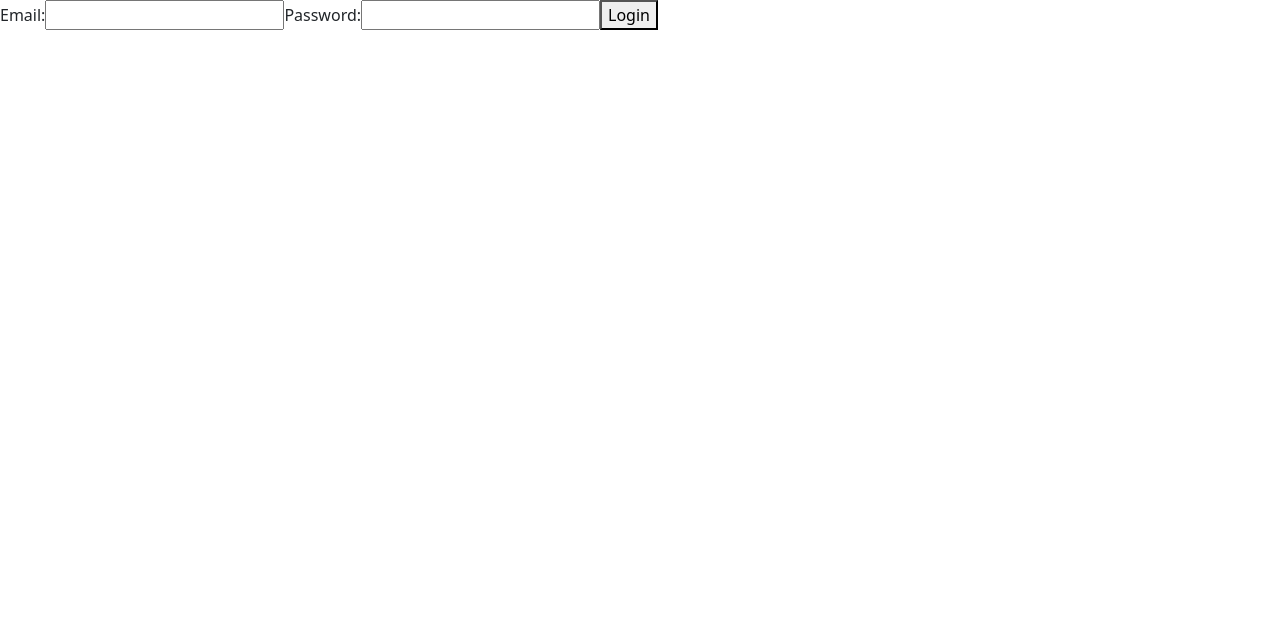
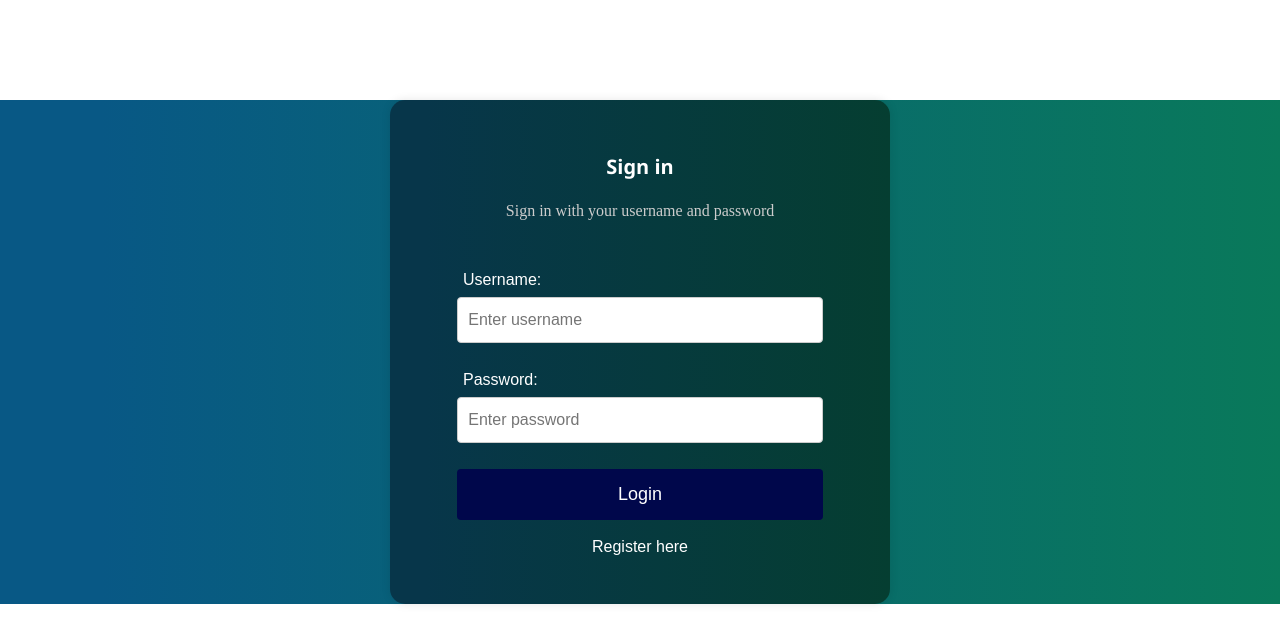
Before and after one commit to junaidshapal/jwtAuthentication-frontend, an Angular app: page /login in a window 1280 px wide. Shown: the top 642 px of the page. Built offline with nearby package versions, Linux system fonts and the light colour scheme; what @auth0/angular-jwt would draw is missing.

Commit message:
New changes added

```diff
--- a/src/app/components/dashboard/dashboard.component.html
+++ b/src/app/components/dashboard/dashboard.component.html
@@ -1,2 +1,2 @@
-<h1>Welcome to the Dashboard</h1>
-<button (click)="logout()">Logout</button>
+<h1 class="text-center">Welcome to the Dashboard</h1>
+<button class="btn btn-primary" (click)="logout()">Logout</button>
--- a/src/app/components/login/login.component.html
+++ b/src/app/components/login/login.component.html
@@ -1,7 +1,111 @@
-<form (submit)="login()">
-    <label>Email:</label>
-    <input type="text" [(ngModel)]="loginData.UserName" name="email" required />
-    <label>Password:</label>
-    <input type="password" [(ngModel)]="loginData.Password" name="password" required />
-    <button type="submit">Login</button>
-  </form>
+
+
+  <head>
+    <style>
+        body{
+            font-family: Arial,  sans-serif;
+            background: rgb(8,88,133);
+            background: linear-gradient(90deg, rgba(8,88,133,1) 8%, rgba(9,121,90,1) 100%, rgba(0,212,255,1) 100%);
+            text-align: center;
+            margin-top: 100px;
+            color: #fff;
+        }
+        .login-form{
+            width: 500px;
+            margin: 0 auto;
+            background: rgb(7,54,74);
+            background: linear-gradient(90deg, rgba(7,54,74,1) 7%, rgba(5,62,49,1) 100%, rgba(9,121,76,1) 100%, rgba(0,212,255,1) 100%);
+            padding: 35px;
+            border-radius: 15px;
+            box-shadow: 0 0 10px rgba(0, 0, 0, 0.1);
+        }
+        .form-header{
+            margin-top: 20px;
+            padding-bottom: 10px;
+        }
+        .form-header h3{
+            font-size: 20px;
+            font-weight: bold;
+            margin-bottom: 20px;
+            font-family:'Segoe UI', Tahoma, Geneva, Verdana, sans-serif;
+        }
+        .form-header p{
+            color: #ccc;
+            margin-bottom: 20px;
+            font-family: 'Times New Roman', Times, serif;
+        }
+        .form-group{
+            margin-top: 15px;
+            padding-bottom: 10px;
+        }
+        .form-group label{
+            display: block;
+            text-align: left;
+            margin-bottom:5px;
+            padding-left: 38px;
+        }
+        .form-group input{
+            width: 85%;
+            padding: 10px;
+            box-sizing: border-box;
+            border: 1px solid #ccc;
+            border-radius: 4px;
+
+        }
+        .remember-me{
+            text-align: left;
+            margin-top: 20px;
+            margin-bottom: 20px;
+            color: #fff;
+            padding-left: 32px;
+
+        }
+        .remember-me a{
+            color: rgba(255, 255, 255, 0.849);
+            text-decoration: none;
+            padding-right: 30px;
+        }
+        .loginBtn {
+            width: 85%;
+            background-color: #00074b;
+            color: #fff;
+            padding: 12px;
+            border: none;
+            border-radius: 4px;
+            cursor: pointer;
+            font-size: 18px;
+        }
+        .link {
+            margin-top: 15px;
+            display: block;
+            color: #fff;
+            padding-bottom: 10px;
+        }
+        .link a{
+            text-decoration: none;
+            color:white;
+        }
+    </style>
+</head>
+<body>
+     <div class="login-form">
+        <form (submit)="login()">
+            <div class="form-header">
+                <h3>Sign in</h3>
+                <p>Sign in with your username and password</p>
+            </div>
+                <div class="form-group">
+                    <label for="username">Username:</label>
+                    <input [(ngModel)]="loginData.UserName" type="text" id="username" name="username" placeholder="Enter username" required>
+                </div>
+                <div class="form-group">
+                    <label for="password">Password:</label>
+                    <input [(ngModel)]="loginData.Password" type="password" id="password" name="password" placeholder="Enter password" required>
+                </div>
+                <button type="submit" class="loginBtn mt-3">Login</button>
+                <div class="link">
+                    <a routerLink="/register">Register here</a>
+                </div>
+        </form>
+     </div>
+</body>
--- a/src/app/components/register/register.component.css
+++ b/src/app/components/register/register.component.css
@@ -0,0 +1,55 @@
+body {
+    font-family: Arial, sans-serif;
+    background-color: #f1f1f1;
+    margin: 0;
+    padding: 0;
+    display: flex;
+    justify-content: center;
+    align-items: center;
+    height: 100vh;
+}
+
+.container {
+    background-color: #fff;
+    padding: 20px;
+    border-radius: 8px;
+    box-shadow: 0px 0px 10px rgba(0, 0, 0, 0.1);
+    width: 550px;
+    text-align: center;
+}
+
+.container h2 {
+    margin-right: 100%;
+    font-size: 40px;
+}
+
+.form-group {
+    margin-bottom: 20px;
+}
+
+.form-group label {
+    display: block;
+    margin-bottom: 5px;
+    font-weight: bold;
+    margin-right: 100%;
+}
+
+.form-group small{
+    margin-right: 130px;
+}
+
+.form-group input {
+    width: calc(100% - 12px);
+    padding: 8px;
+    border-radius: 5px;
+    border: 1px solid #ccc;
+}
+
+.btn-submit {
+    background-color: #007bff;
+    color: #fff;
+    padding: 10px 20px;
+    border: none;
+    border-radius: 5px;
+    margin-right: 100%;
+}
--- a/src/app/components/register/register.component.html
+++ b/src/app/components/register/register.component.html
@@ -1,17 +1,17 @@
-<div class="container">
+
+<div class="col-md-6 container">
   <form [formGroup]="registerForm" (ngSubmit)="onSubmit()">
-    <div>
-      <label for="email">Email</label>
-      <input type="email" id="email" formControlName="email" />
+    <div class="form-group">
+      <label for="exampleInputEmail1">Email address</label>
+      <input type="email" class="form-control" id="email" formControlName="email" placeholder="Enter username">
       <div *ngIf="isSubmitted && formControls['email'].errors">
         <small *ngIf="formControls['email'].errors?.['required']">Email is required</small>
         <small *ngIf="formControls['email'].errors?.['email']">Invalid email format</small>
       </div>
-    </div>
-
-    <div>
-      <label for="password">Password</label>
-      <input type="password" id="password" formControlName="password" />
+        </div>
+    <div class="mt-2 form-group">
+      <label for="exampleInputPassword1">Password</label>
+      <input type="password" class="form-control" id="password" formControlName="password" placeholder="Password">
       <div *ngIf="isSubmitted && formControls['password'].errors">
         <small *ngIf="formControls['password'].errors?.['required']">Password is required</small>
         <small *ngIf="formControls['password'].errors?.['minlength']">
@@ -19,16 +19,15 @@
         </small>
       </div>
     </div>
-
-    <div>
-      <label for="confirmPassword">Confirm Password</label>
-      <input type="password" id="confirmPassword" formControlName="confirmPassword" />
+    <div class="mt-2 form-group">
+      <label for="exampleInputPassword1">Confirm Password</label>
+      <input type="password" class="form-control" id="confirmPassword" formControlName="confirmPassword" placeholder="Password">
       <div *ngIf="isSubmitted && formControls['confirmPassword'].errors">
-        <small *ngIf="formControls['confirmPassword'].errors?.['required']">Confirmation password is required</small>
+        <small *ngIf="formControls['confirmPassword'].errors?.['required']">Confirm password is required</small>
         <small *ngIf="registerForm.errors?.['mismatch']">Passwords do not match</small>
       </div>
     </div>
-
-    <button type="submit">Register</button>
+    <button type="submit" class="btn btn-primary mt-3">Submit</button>
+    <a routerLink="/login">Login</a>
   </form>
 </div>
```
